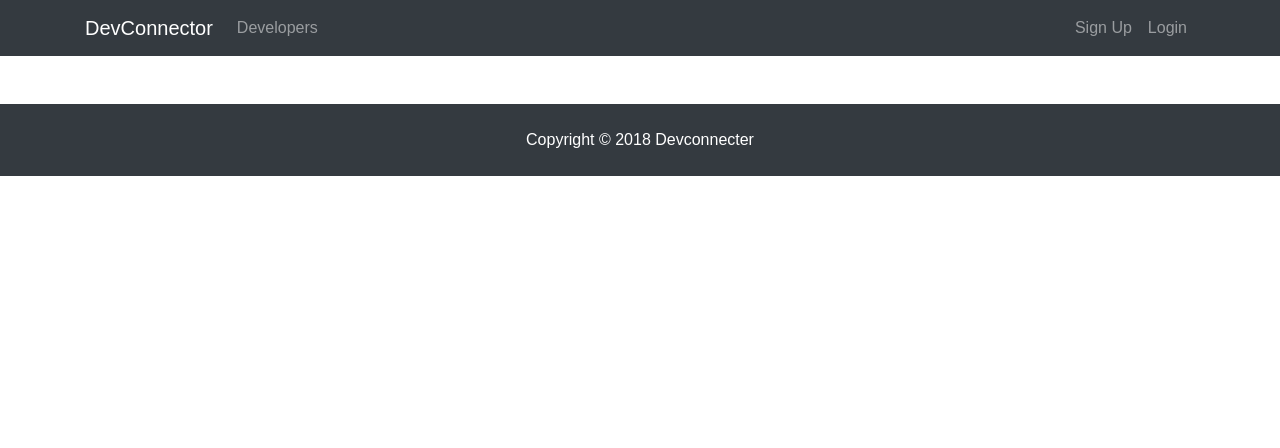
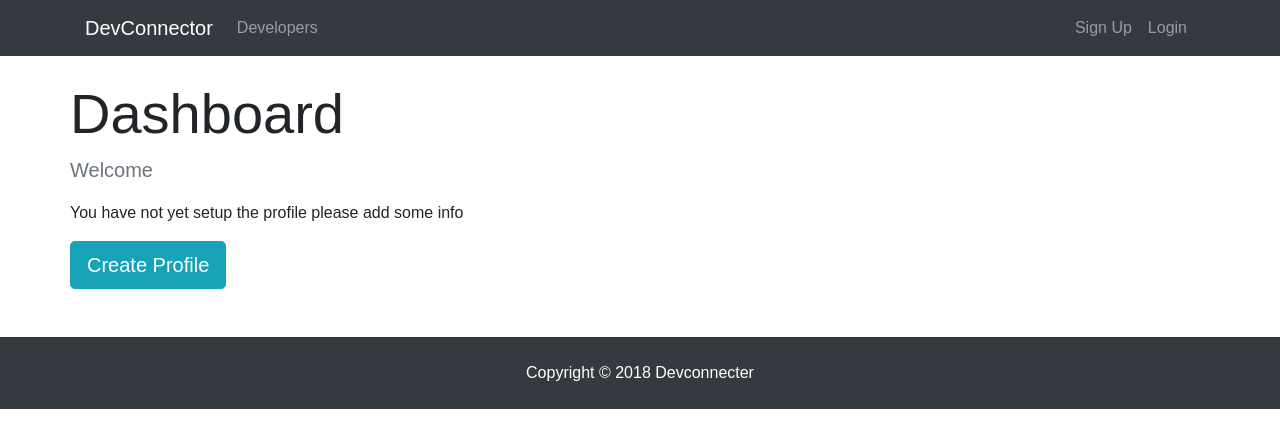
Before and after one commit to RasaCosmin/MERN, a React (Create React App) app in the folder client/: page /dashboard in a window 1280 px wide. Shown: the top 448 px of the page. Built offline with nearby package versions, Linux system fonts and the light colour scheme; no server answers.

Commit message:
show content on the dashboard

```diff
--- /dev/null
+++ b/client/src/components/common/Spinner.js
@@ -0,0 +1,14 @@
+import React from "react";
+import spinner from "./spinner.gif";
+
+export default () => {
+  return (
+    <div>
+      <img
+        src={spinner}
+        alt="Loading..."
+        style={{ width: "200px", margin: "auto", display: "block" }}
+      />
+    </div>
+  );
+};
--- a/client/src/components/dashboard/Dashboard.js
+++ b/client/src/components/dashboard/Dashboard.js
@@ -2,7 +2,9 @@
 
 import PropTypes from "prop-types";
 import { connect } from "react-redux";
+import { Link } from "react-router-dom";
 import { getCurrentProfile } from "../../actions/profileActions";
+import Spinner from "../common/Spinner";
 
 class Dashboard extends Component {
   componentDidMount() {
@@ -10,15 +12,58 @@
   }
 
   render() {
-    return <div />;
+    const { user } = this.props.auth;
+    const { loading, profile } = this.props.profile;
+
+    let dashboardContent;
+
+    if (profile === null || loading) {
+      dashboardContent = <Spinner />;
+    } else {
+      //check if logged user has profile data
+      if (Object.keys(profile).length > 0) {
+        dashboardContent = <h4>TODO: Display profile</h4>;
+      } else {
+        //user is logged in but has no profile
+        dashboardContent = (
+          <div>
+            <p className="lead text-muted">Welcome {user.name}</p>
+            <p>You have not yet setup the profile please add some info</p>
+            <Link to="/create-profile" className="btn btn-lg btn-info">
+              Create Profile
+            </Link>
+          </div>
+        );
+      }
+    }
+
+    return (
+      <div className="dashboard">
+        <div className="container">
+          <div className="row">
+            <div className="col-ms-12">
+              <h1 className="display-4">Dashboard</h1>
+              {dashboardContent}
+            </div>
+          </div>
+        </div>
+      </div>
+    );
   }
 }
 
-// Dashboard.propTypes = {
-//   getCurrentProfile: PropTypes.func.isRequired
-// };
+Dashboard.propTypes = {
+  getCurrentProfile: PropTypes.func.isRequired,
+  auth: PropTypes.object.isRequired,
+  profile: PropTypes.object.isRequired
+};
+
+const mapStateToProps = state => ({
+  profile: state.profile,
+  auth: state.auth
+});
 
 export default connect(
-  null,
+  mapStateToProps,
   { getCurrentProfile }
 )(Dashboard);
```
Also changed, not shown: client/src/actions/profileActions.js (+1 -6 lines), client/src/components/common/spinner.gif (added).
